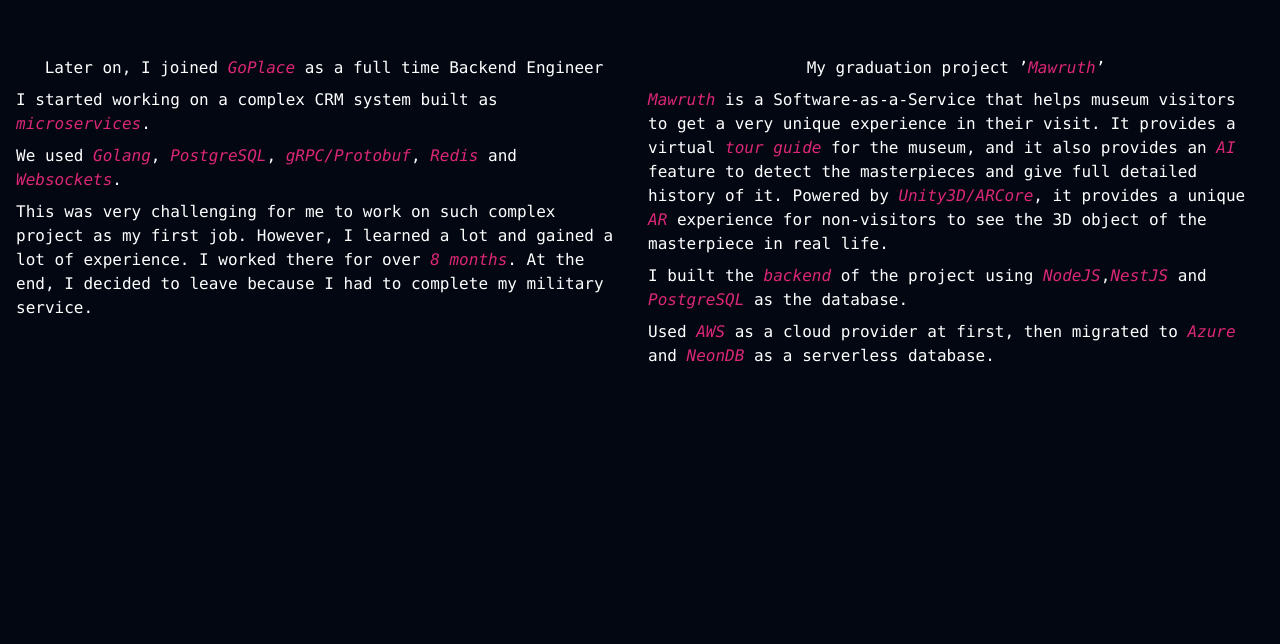
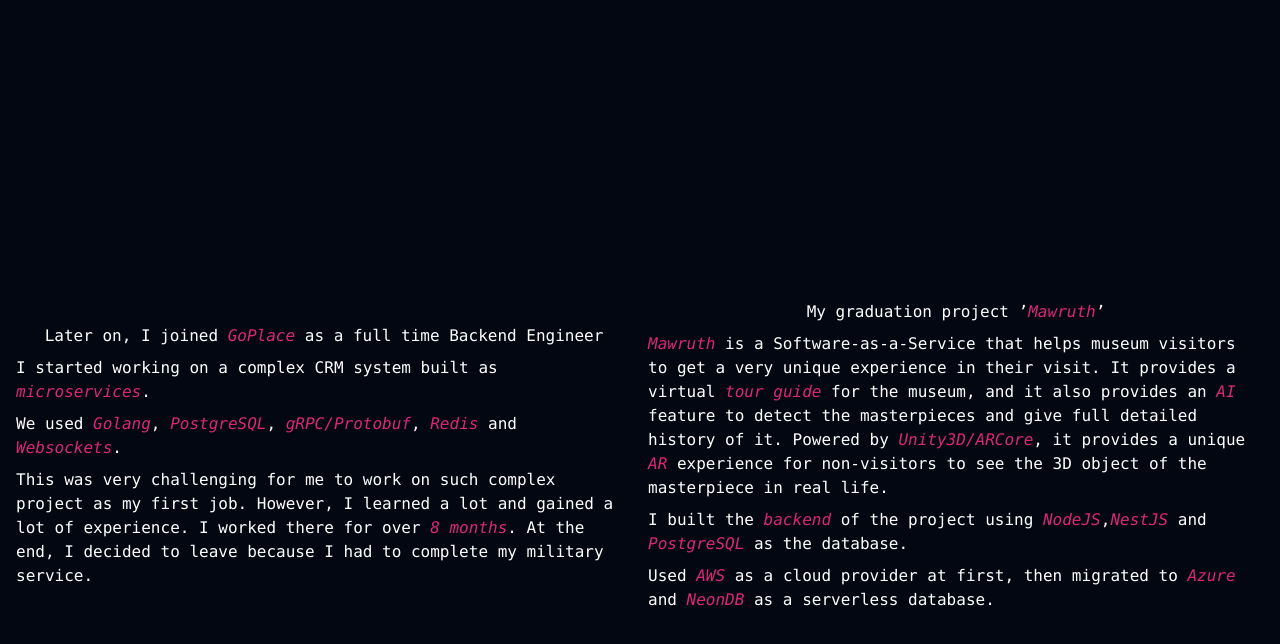
Before and after one commit to PandaX185/portfolio, a Next.js app: page / in a window 1280 px wide. Shown: the part 2344-2988 px from the top of the page. Built offline with nearby package versions, Linux system fonts and the light colour scheme.

Commit message:
refactor: Update EndCollegeBlock component with centered alignment and padding
- Update the EndCollegeBlock component to use centered alignment and add padding for better visual presentation

```diff
--- a/components/EndCollegeBlock.tsx
+++ b/components/EndCollegeBlock.tsx
@@ -3,7 +3,7 @@
 const EndCollegeBlock = () => {
   return (
     <div className="flex h-screen w-full px-4 gap-4 justify-evenly items-center">
-      <div className="flex flex-col h-screen w-1/2 gap-2 justify-start items-center">
+      <div className="flex flex-col h-screen py-4 w-1/2 gap-2 justify-center items-center">
         <h1>
           Later on, I joined <em>GoPlace</em> as a full time Backend Engineer
         </h1>
@@ -22,7 +22,7 @@
           leave because I had to complete my military service.
         </p>
       </div>
-      <div className="flex flex-col h-screen w-1/2 gap-2 justify-start items-center">
+      <div className="flex flex-col h-screen py-4 w-1/2 gap-2 justify-center items-center">
         <h1>
           My graduation project &rsquo;<em>Mawruth</em>&rsquo;
         </h1>
```
